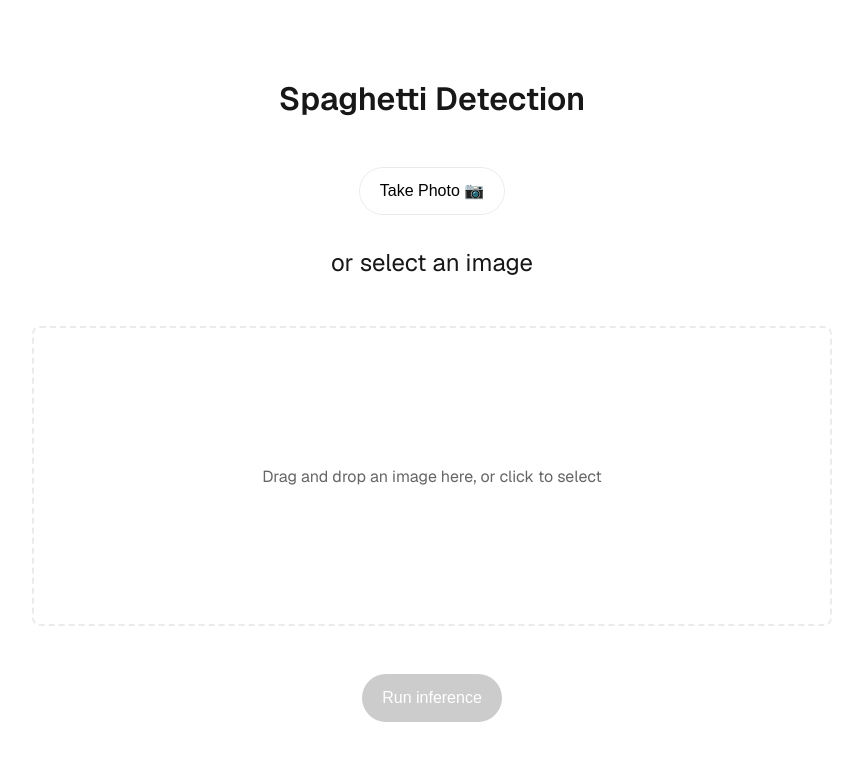
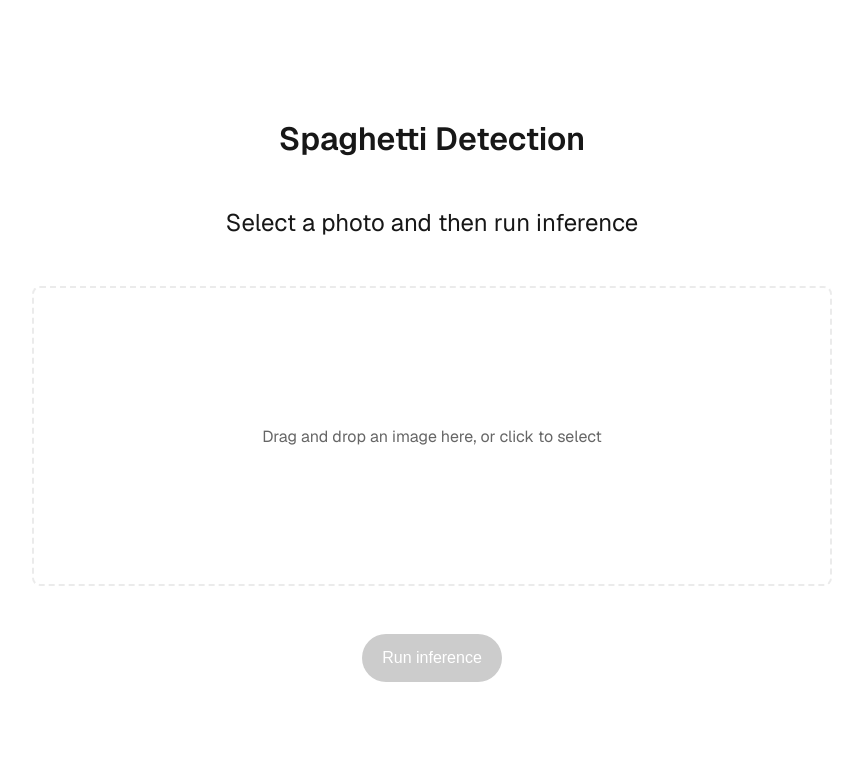
Before and after one commit to muximiu/yolo_fe, a Next.js app: page / in a window 1280 px wide. Shown: the top 760 px of the page, without its empty margins (208-1071 px from the left). Built offline with nearby package versions, Linux system fonts and the light colour scheme.

Commit message:
adjust for desktop

```diff
--- a/src/app/layout.tsx
+++ b/src/app/layout.tsx
@@ -13,8 +13,7 @@ const geistMono = Geist_Mono({
 });
 
 export const metadata: Metadata = {
-  title: "Create Next App",
-  description: "Generated by create next app",
+  title: "Spaghetti Detection",
 };
 
 export default function RootLayout({
--- a/src/app/page.tsx
+++ b/src/app/page.tsx
@@ -1,6 +1,6 @@
 "use client";
 
-import { useState, useRef, useCallback } from "react";
+import { useState, useRef, useCallback, useEffect } from "react";
 import Image from "next/image";
 import { useRouter } from "next/navigation";
 import styles from "./page.module.css";
@@ -11,8 +11,29 @@ export default function Home() {
   const [uploading, setUploading] = useState(false);
   const [uploadError, setUploadError] = useState<string | null>(null);
   const [isDragging, setIsDragging] = useState(false);
+  const [isMobileOrTablet, setIsMobileOrTablet] = useState(false);
   const fileInputRef = useRef<HTMLInputElement>(null);
   const router = useRouter();
+
+  useEffect(() => {
+    // Check if the device is mobile or tablet
+    const checkDeviceType = () => {
+      const isMobile = window.matchMedia("(max-width: 767px)").matches;
+      const isTablet = window.matchMedia("(min-width: 768px) and (max-width: 1024px)").matches;
+      setIsMobileOrTablet(isMobile || isTablet);
+    };
+
+    // Initial check
+    checkDeviceType();
+
+    // Add event listener for window resize
+    window.addEventListener("resize", checkDeviceType);
+
+    // Cleanup
+    return () => {
+      window.removeEventListener("resize", checkDeviceType);
+    };
+  }, []);
 
   const handleDrop = useCallback((e: React.DragEvent<HTMLDivElement>) => {
     e.preventDefault();
@@ -105,14 +126,20 @@ export default function Home() {
       <main className={styles.main}>
         <h1 className={styles.title}>Spaghetti Detection</h1>
 
+        {isMobileOrTablet && (
           <button
             className={styles.photoButton}
             onClick={handleTakePhoto}
           >
             Take Photo 📷
           </button>
+        )}
 
+        {isMobileOrTablet ? (
           <h2 className={styles.title2}>or select an image</h2>
+        ) : (
+          <h2 className={styles.title2}>Select a photo and then run inference</h2>
+        )}
 
         <div
           className={`${styles.dropzone} ${isDragging ? styles.dragging : ''}`}
```
Lines whose indentation alone changed are shown as unchanged.
